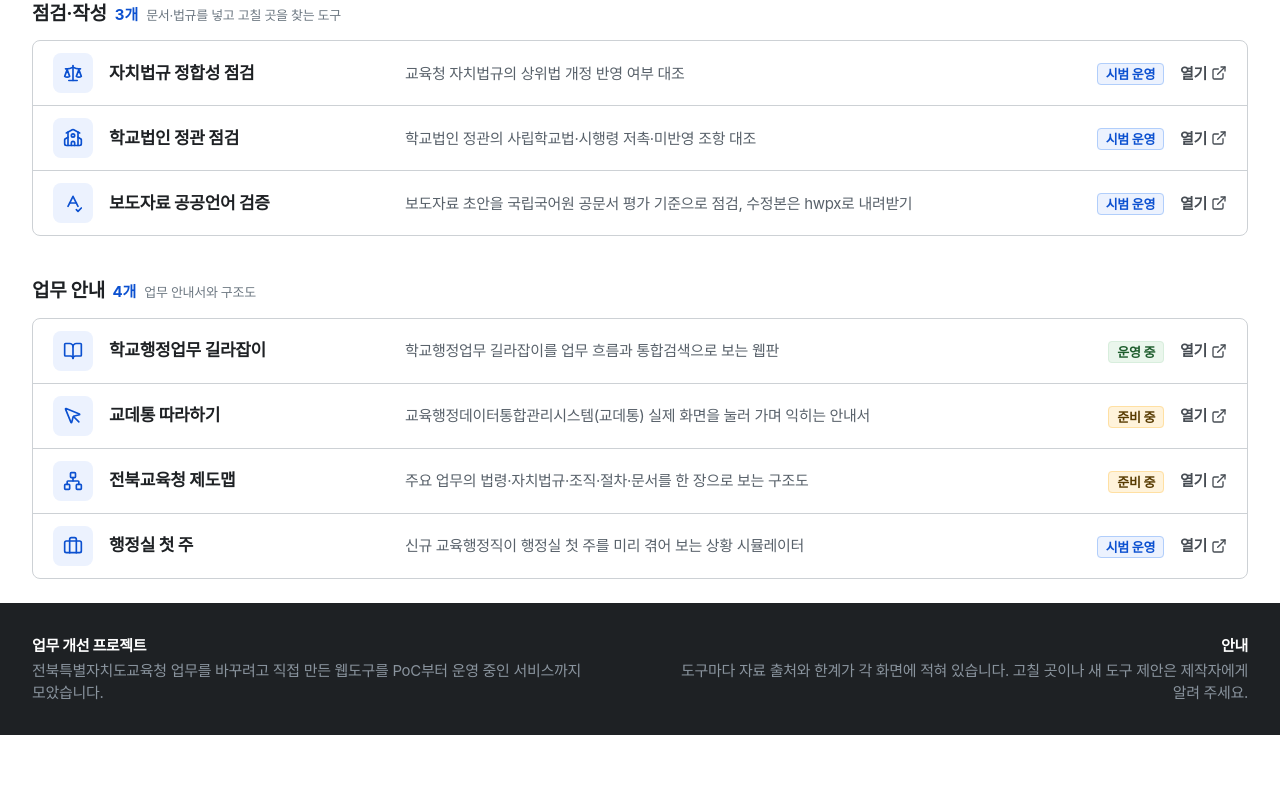
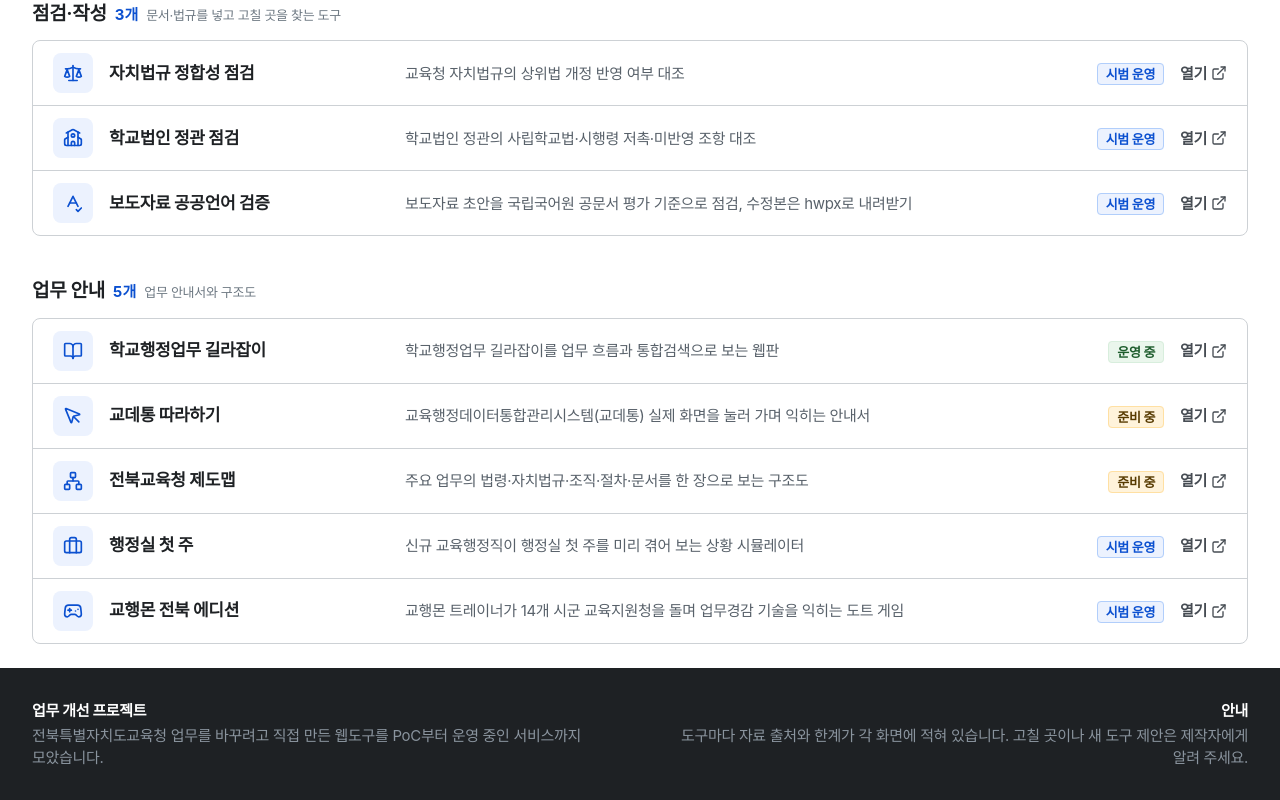
Before and after one commit to kain9012-bit/kain9012-bit.github.io, a React (Vite) app: page / in a window 1280 px wide. Shown: the part 908-1708 px from the top of the page. Before the commit the page ends 1643 px from the top, so only its background shows below. Built offline with nearby package versions, Linux system fonts and the light colour scheme; a web font is replaced by a local one.

Commit message:
교행몬 전북 에디션 추가

```diff
--- a/src/components/ToolCard.tsx
+++ b/src/components/ToolCard.tsx
@@ -1,6 +1,6 @@
 import React from 'react';
 import {
-  BarChart3, BookOpen, Briefcase, Landmark, Code, ExternalLink, FileSearch, MousePointer, Network, Newspaper,
+  BarChart3, BookOpen, Briefcase, Gamepad2, Landmark, Code, ExternalLink, FileSearch, MousePointer, Network, Newspaper,
   Presentation, Scale, School, Search, SpellCheck, Users, Video, Wrench,
 } from 'lucide-react';
 import type { Status, Tool } from '../types';
@@ -10,7 +10,7 @@ const ICONS: Record<string, React.FC<{ className?: string }>> = {
   'book-open': BookOpen, chart: BarChart3, briefcase: Briefcase, code: Code, 'file-search': FileSearch,
   'mouse-pointer': MousePointer, network: Network, newspaper: Newspaper,
   presentation: Presentation, scale: Scale, school: School, search: Search, 'spell-check': SpellCheck,
-  users: Users, video: Video, landmark: Landmark,
+  users: Users, video: Video, landmark: Landmark, game: Gamepad2,
 };
 
 /** 카드 안의 한 줄. 아이콘 | 이름 | 설명 | 단계 | 열기 */
--- a/src/data/tools.json
+++ b/src/data/tools.json
@@ -169,6 +169,15 @@
       "name": "행정실 첫 주",
       "desc": "신규 교육행정직이 행정실 첫 주를 미리 겪어 보는 상황 시뮬레이터",
       "url": "https://kain9012-bit.github.io/jbe-newcomer-simulator/"
+    },
+    {
+      "id": "pixel-rpg",
+      "category": "guide",
+      "status": "pilot",
+      "icon": "game",
+      "name": "교행몬 전북 에디션",
+      "desc": "교행몬 트레이너가 14개 시군 교육지원청을 돌며 업무경감 기술을 익히는 도트 게임",
+      "url": "https://jbe-pixel-rpg.vercel.app/"
     }
   ]
 }
```
